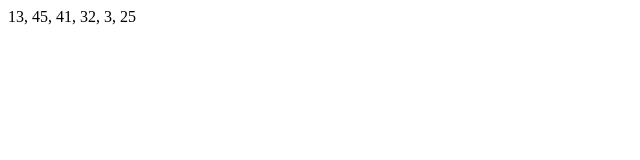
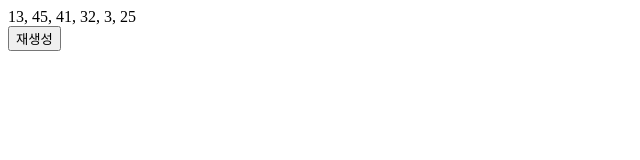
Before and after one commit to ddunny/lotto-generator-nextjs, a Next.js app: page / in a window 1280 px wide. Shown: the top 160 px of the page, without its empty margins (0-640 px from the left). Built offline with nearby package versions, Linux system fonts and the light colour scheme.

Commit message:
useState 를 이용하여 로또번호 생성하기
- 재생성 추가하기

```diff
--- a/pages/index.js
+++ b/pages/index.js
@@ -13,21 +13,36 @@ import _ from 'underscore'; // 관례적으로 .. 로드할 때는 같은 이름
 // underscore => _
 // jQuery => $
 
+function generate() {
   let numbers = [];
   _.times(45, n => numbers.push(n + 1)); // 45로 했을 때 0 ~ 44 도는데 우리가 필요한 수는 1~45이기 때문에 push 할 때 1을 더해준 것
   numbers = _.shuffle(numbers); // _ : 원본을 변경하지 않고, 변경한 값을 리턴하는 형식입니다. 따라서 원본을 바꾸려면 다시 원본에 덮어주는 작업이 필요합니다.
   numbers.length = 6; // length : 읽기 전용의 값이 아니라 , 쓰기도 가능함 . 이렇게 하면 앞에서부터 6개를 자른다.
+  return numbers;
+}
 
-const Home = () => (
+const Home = () => {
+  const [list, setList] = React.useState(generate()); // state 선언
+  const regenerate = () => {
+    // state 에 값 넣기
+    setList(generate());
+  }
+
+  return (
+    // 리액트 : 변경이 되는 모든것은 state를 사용하길 권장. 사용안해도 되긴 하는데 ^^.@
     <div>
       <Head>
         <title>Home</title>
       </Head>
 
       <div class="hero">
-      {numbers.join(', ')}
+        {list.join(', ')}
       </div>
 
+      <div>
+        <button onClick={regenerate}>재생성</button>
+        {/* <button onClick={() => setList(generate())}></button> 로 작성해도 되지 않나요? 의문을 가질 수 있는데.. 취향의 차이다!*/}
+      </div>
 
       <style jsx>{`
     .hero {
@@ -77,5 +92,6 @@ const Home = () => (
   `}</style>
     </div>
   )
+}
 
 export default Home
```
Lines whose indentation alone changed are shown as unchanged.
